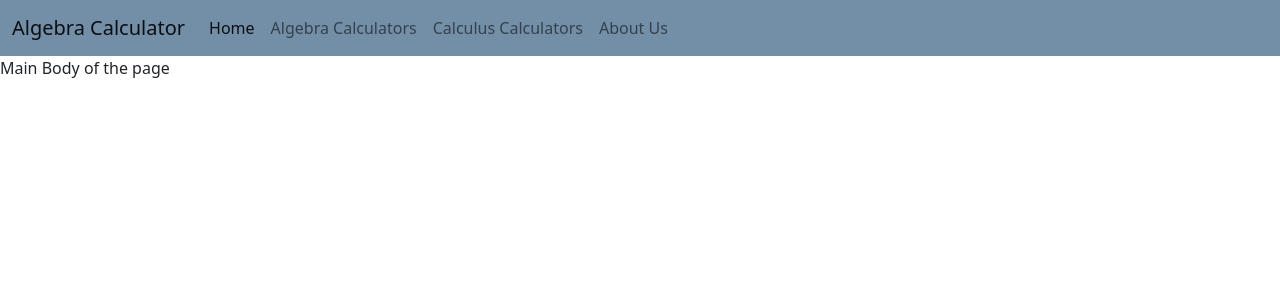
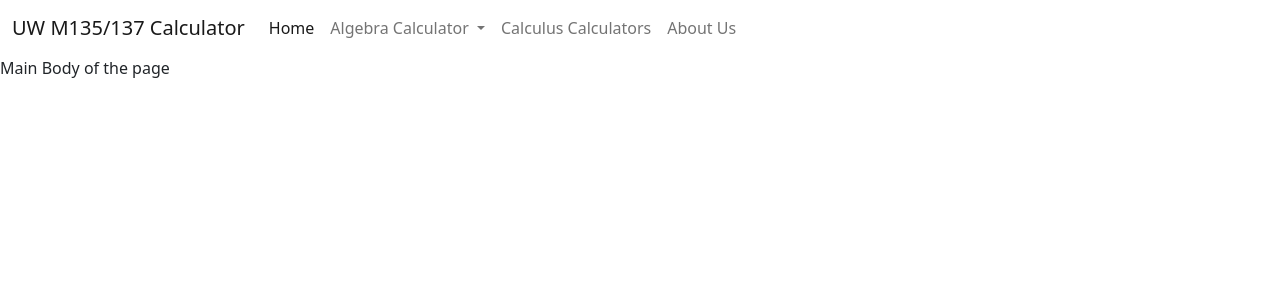
Before and after one commit to onionleon/mathproject, a Django app: page /home/ in a window 1280 px wide. Shown: the top 300 px of the page. Run offline with Django 4.2, Linux system fonts and the light colour scheme; some libraries are stand-ins or nearby versions.

Commit message:
Pushing some css code / fixing merging issues

```diff
--- a/resumeproject/main/templates/main/base.html
+++ b/resumeproject/main/templates/main/base.html
@@ -3,28 +3,135 @@
 <link rel="stylesheet", type="text/css", href="{% static 'main/css/bootstrap.css' %}" />
 
 <html>
+  <head>
+    <meta charset="utf-8">
+    <meta name="viewport" content="width=device-width, initial-scale=1">
+    <style type="text/css">
+
+      /*
+      body {
+        background-color: #282828;
+        background-size: cover;
+        z-index: -1;
+      }
+      .navbar-nav{
+        height: 100px;
+        width: 100%;
+        color: #ab17ab;
+      }
+      .navbar-nav ul{
+        list-style: none;
+      }
+      .navbar-nav ul li{
+        float: left;
+        width: 200px;
+        height: 50px;
+        text-align: center;
+      }
+      .navbar-nav ul li a{
+        color: #e9c8e9;
+        display: block;
+        text-decoration: none;
+
+      }
+      .navbar-nav ul li a:hover {
+        color:#e9dde9;
+      }
+
+      .dropdown-menu ul li{
+        background: firebrick;
+        display: none;
+      }
+      .dropdown-menu ul li a{
+        color: green;
+      }
+      .dropdown-menu ul li a:hover{
+        background: rgb(11, 141, 145);
+        color: rgb(54, 156, 156);
+      }
+      .navbar-nav ul li:hover ul li{
+        display: block;
+      }
+      .dropdown-menu ul li:nth-child(1){
+        animation: animate 500ms ease;
+      }
+
+      .container-fluid a:hover{
+        color:#e9dde9;
+
+      }
+      .container-fluid a{
+        color: #e9c8e9;
+      } */
+
+      .navbar-nav{
+        color: #ab17ab;
+      }
+      .navbar-nav ul li{
+        text-align: left;
+      }
+      .navbar-nav ul li a{
+        color: #e9c8e9;
+        display: block;
+        text-decoration: none;
+      }
+      .nav-item ul li{
+        color: #771a77;
+      }
+      .dropdown-item {
+        color: #771a77;
+      }
+
+
+
+
+
+
+
+    </style>
+
+  </head>
+
 
     <head>
 
-        <title>{% block title %} University Calculator {% endblock %}</title>
+      <title>{% block title %} UW M135/137 Calculator {% endblock %}</title>
+
 
     </head>
 
     <body>
 
-        <nav class="navbar navbar-expand-lg", style="background-color:#738FA7">
+        <nav class="navbar navbar-expand-lg bg-body-tertiary">
             <div class="container-fluid">
-              <a class="navbar-brand" href="/home">Algebra Calculator</a>
-              <button class="navbar-toggler" type="button" data-bs-toggle="collapse" data-bs-target="#navbarNavAltMarkup" aria-controls="navbarNavAltMarkup" aria-expanded="false" aria-label="Toggle navigation">
-                <span class="navbar-toggler-icon"></span>
-              </button>
-              <div class="collapse navbar-collapse" id="navbarNavAltMarkup">
-                <div class="navbar-nav">
-                  <a class="nav-link active" aria-current="page" href="/home">Home</a>
-                  <a class="nav-link" href="/algebra-calculator">Algebra Calculators</a>
-                  <a class="nav-link" href="/calculus-calculator">Calculus Calculators</a>
-                  <a class="nav-link" href="/about-us">About Us</a>
-                </div>
+              <a class="navbar-brand" href="/home"> UW M135/137 Calculator</a>
+              <button class="navbar-toggler" type="button" data-bs-toggle="collapse" data-bs-target="#navbarSupportedContent" aria-controls="navbarSupportedContent" aria-expanded="false" aria-label="Toggle navigation">
+                <span class="navbar-toggler-icon"></span> </button>
+
+              <div class="collapse navbar-collapse" id="navbarSupportedContent">
+
+                <ul class="navbar-nav me-auto mb-2 mb-lg-0">
+                  <li class="nav-item">
+                    <a class="nav-link active" aria-current="page" href="/home">Home</a>
+                  </li>
+
+                  <li class="nav-item dropdown">
+                    <a class="nav-link dropdown-toggle" href="/algebra-calculator" role="button" data-bs-toggle="dropdown">
+                    Algebra Calculator
+                    </a>
+                    <ul class="dropdown-menu">
+                      <li> <a class="dropdown-item" href="/algebra-EEA"> EEA Calculator</a> </li>
+                      <li> <a class="dropdown-item" href="/algebra-PF"> Prime Factors Calculator</a> </li>
+                      <!-- <li><hr class="dropdown-divider"></li> -->
+                      <li> <a class="dropdown-item" href="/algebra-LDET"> LDET 1/2 Calculator</a> </li>
+                    </ul>
+                  </li>
+                  <li class="nav-item"> <a class="nav-link" href="/calculus-calculator">Calculus Calculators</a> </li>
+                  <li class="nav-item"> <a class="nav-link" href="/about-us">About Us</a> </li>
+
+
+                </ul>
+
               </div>
             </div>
         </nav>
@@ -35,6 +142,9 @@
 
         </div>
 
+        <script src="https://cdn.jsdelivr.net/npm/@popperjs/core@2.11.6/dist/umd/popper.min.js" integrity="sha384-oBqDVmMz9ATKxIep9tiCxS/Z9fNfEXiDAYTujMAeBAsjFuCZSmKbSSUnQlmh/jp3" crossorigin="anonymous"></script>
+        <script src="https://cdn.jsdelivr.net/npm/bootstrap@5.3.0-alpha1/dist/js/bootstrap.min.js" integrity="sha384-mQ93GR66B00ZXjt0YO5KlohRA5SY2XofN4zfuZxLkoj1gXtW8ANNCe9d5Y3eG5eD" crossorigin="anonymous"></script>
+
     </body>
 
 
--- a/resumeproject/main/urls.py
+++ b/resumeproject/main/urls.py
@@ -7,5 +7,6 @@ urlpatterns = [
     path("calculus-calculator/", views.calc_calculator, name="calc_calculator"),
     path("algebra-calculator/", views.alg_calculator, name="alg_calculator"),
     path("about-us/", views.about_us, name="about_us"),
+    path("", views.home, name="home"),
 
 ]
```
